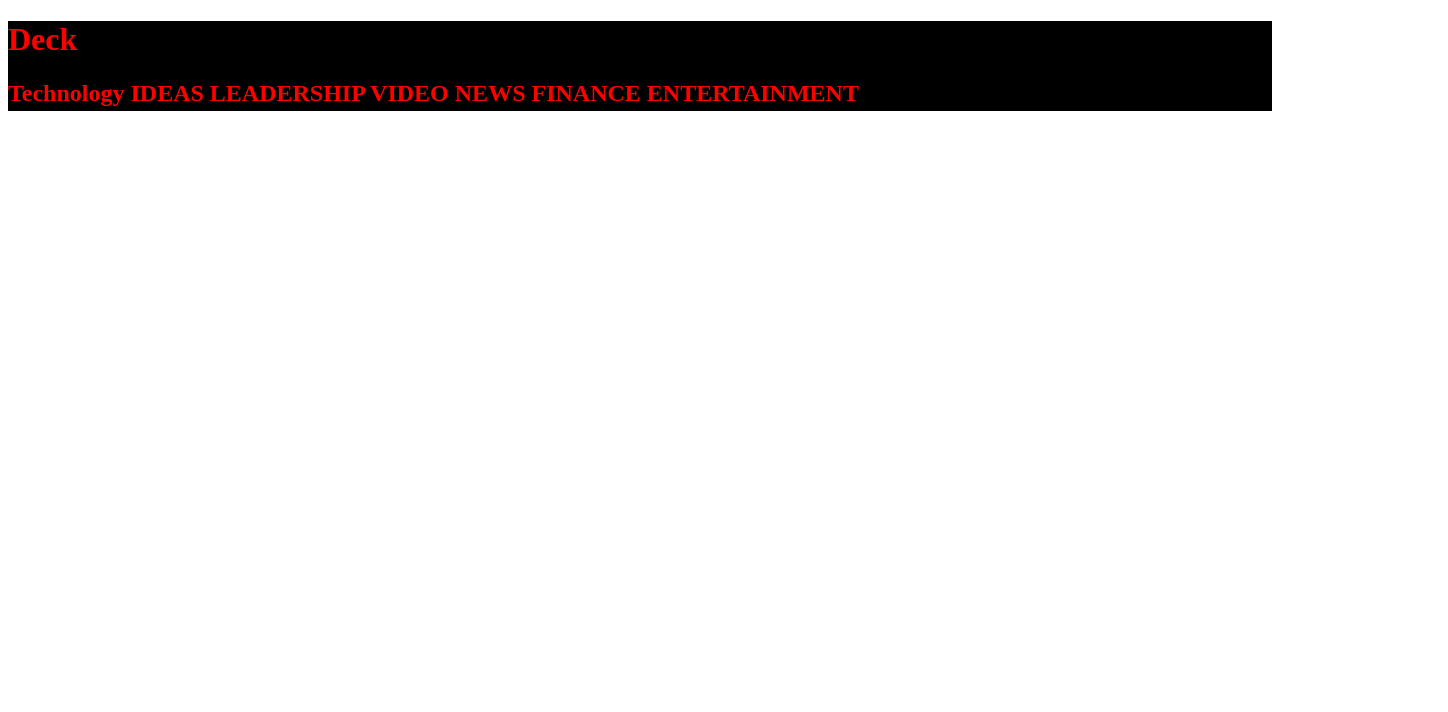
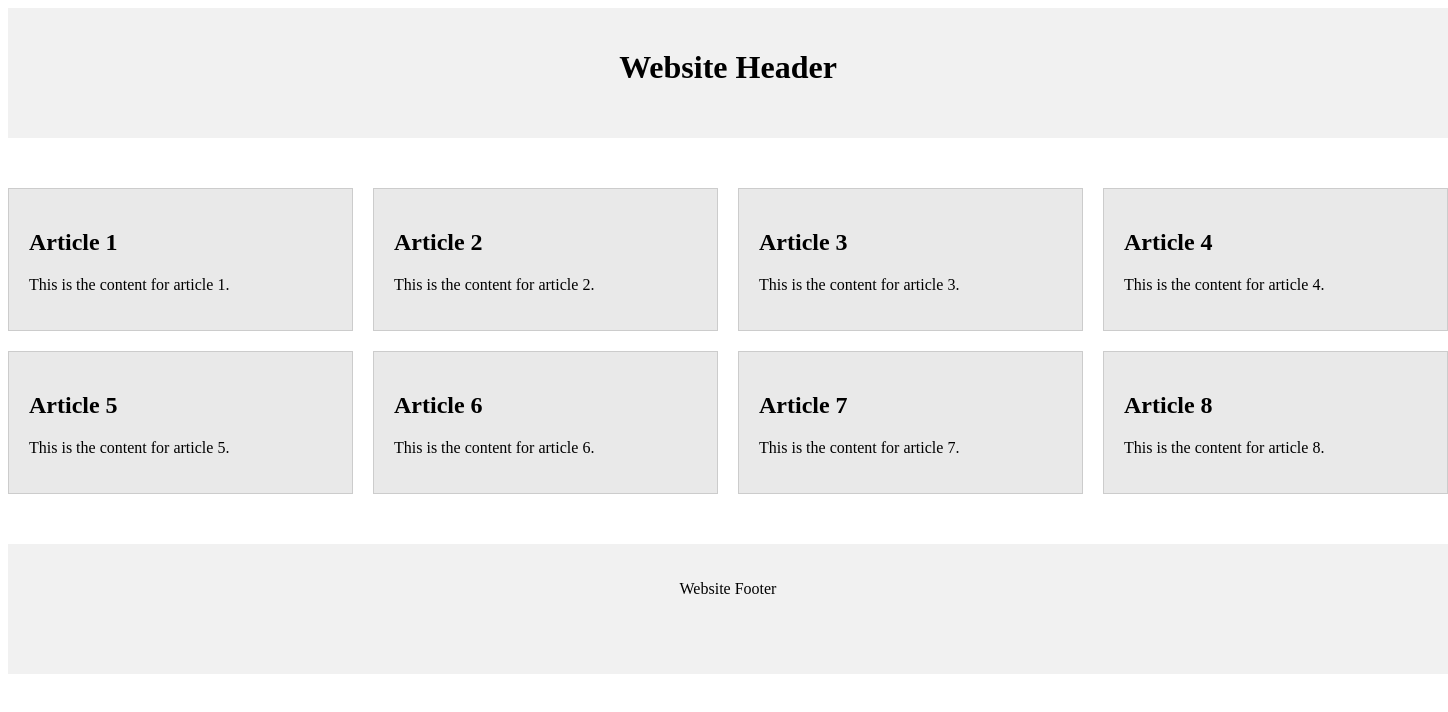
Before and after one commit to SwLee7/SwLee7.github.io, a plain HTML site: page index.html in a window 1280 px wide. Shown: the top 712 px of the page, 1448 px wide, since content can reach past the window. Drawn offline with Linux system fonts and the light colour scheme.

Commit message:
아티클 정렬 및 헤더, 푸터 틀 작성

```diff
--- a/index.css
+++ b/index.css
@@ -1,11 +1,31 @@
+container {
+    display: flex;
+    flex-direction: column;
+    width: 1440px;
+    height: 1920px;
+}
 header {
-    display: block;
-    background: black;
-    color: red;
+    background-color: #f1f1f1;
+    margin-bottom: 50px;
+    padding: 20px;
     height: 90px;
-}
-headerContents {
-justify-content: space-around;
-align-items: center;
+    text-align: center;
+  }
+  main {
+    display: grid;
+    grid-template-columns: repeat(4, 1fr);
+    gap: 20px;
+  }
+  article {
+    padding: 20px;
+    background-color: #e9e9e9;
+    border: 1px solid #ccc;
+  }
 
-}
+  footer {
+    background-color: #f1f1f1;
+    margin-top: 50px;
+    height: 90px;
+    padding: 20px;
+    text-align: center;
+  }
--- a/index.html
+++ b/index.html
@@ -9,26 +9,45 @@
     <body>
         <container>
             <header>
-                <h1>Deck</h1>
-                <headerContents>
-                    <h2>Technology
-                        IDEAS
-                        LEADERSHIP
-                        VIDEO
-                        NEWS
-                        FINANCE
-                        ENTERTAINMENT
-                    </h2>
-                </headerContents>
-                </header>
-                <main>
-                    <figure1>
-                        <!-- figure 총 6개 만들 것. -->
-                    </figure1>
-                </main>
-                <footer>
-
-                </footer>
+                <h1>Website Header</h1>
+            </header>
+            <main>
+                <article>
+                <h2>Article 1</h2>
+                <p>This is the content for article 1.</p>
+                </article>
+                <article>
+                <h2>Article 2</h2>
+                <p>This is the content for article 2.</p>
+                </article>
+                <article>
+                <h2>Article 3</h2>
+                <p>This is the content for article 3.</p>
+                </article>
+                <article>
+                <h2>Article 4</h2>
+                <p>This is the content for article 4.</p>
+                </article>
+                <article>
+                <h2>Article 5</h2>
+                <p>This is the content for article 5.</p>
+                </article>
+                <article>
+                <h2>Article 6</h2>
+                <p>This is the content for article 6.</p>
+                </article>
+                <article>
+                <h2>Article 7</h2>
+                <p>This is the content for article 7.</p>
+                </article>
+                <article>
+                <h2>Article 8</h2>
+                <p>This is the content for article 8.</p>
+                </article>
+            </main>
+            <footer>
+                <p>Website Footer</p>
+            </footer>
         </container>
     </body>
 </html>
```
